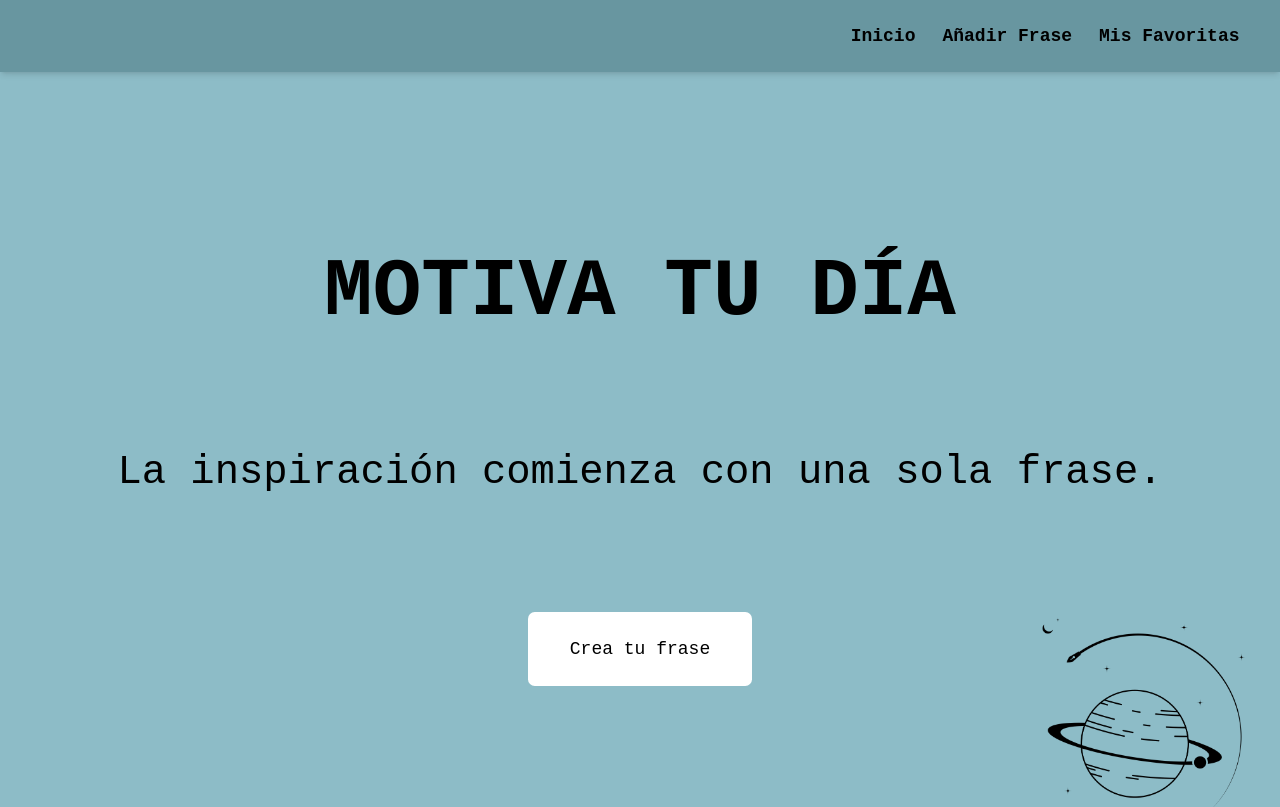
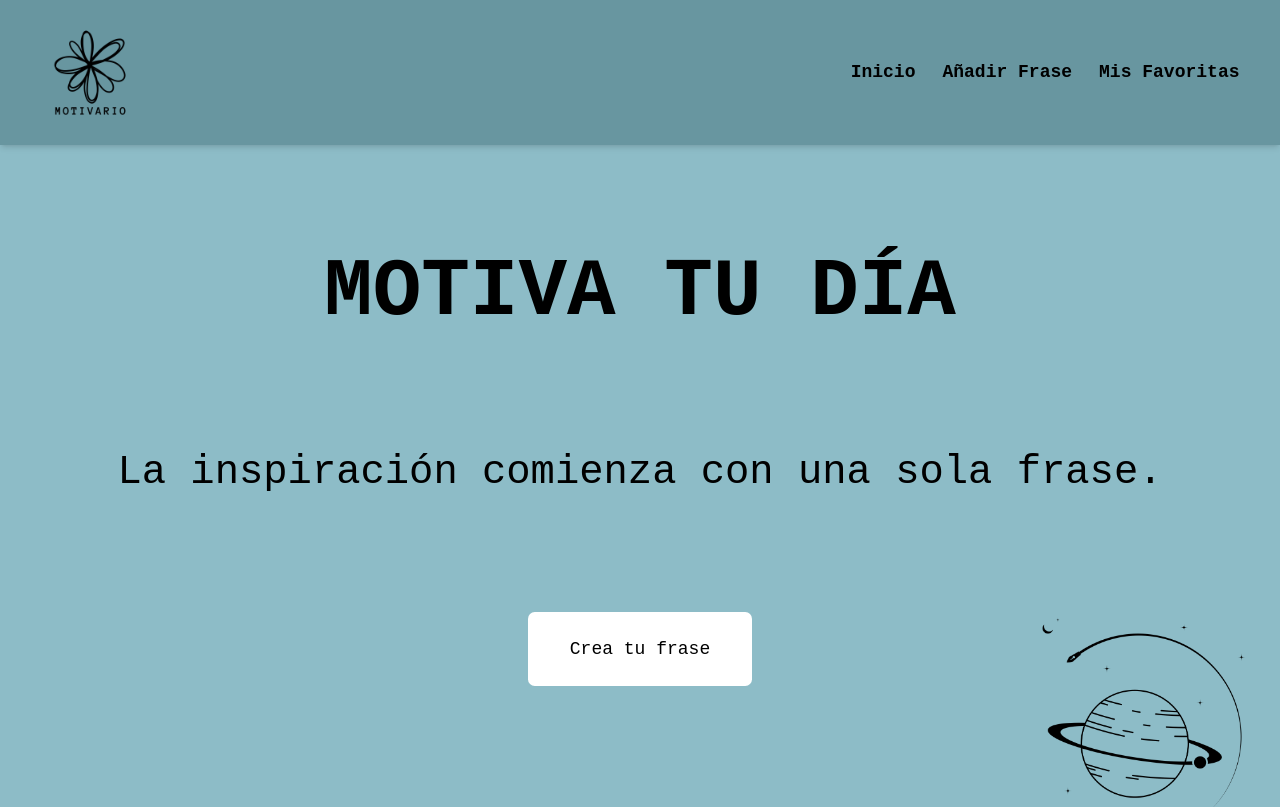
Before and after one commit to miaryl/p7_proyecto4, a React (Vite) app: page / in a window 1280 px wide. Shown: the top 807 px of the page. Built offline with nearby package versions, Linux system fonts and the light colour scheme; a web font is replaced by a local one.

Commit message:
Se agrega el logo y se posiciona a la izquierda, se enlaza con el inicio

```diff
--- a/src/components/NavBar.jsx
+++ b/src/components/NavBar.jsx
@@ -1,4 +1,5 @@
 import React, { useState } from "react";
+import logo from "../assets/logo.png";
 
 function Navbar() {
   const [menuOpen, setMenuOpen] = useState(false);
@@ -6,7 +7,10 @@ function Navbar() {
   return (
     <>
       <header className="fixed top-0 left-0 w-full z-50 shadow-md bg-[#6896a0ff]">
-        <nav className="flex justify-end items-center p-5 mx-4 relative">
+        <nav className="flex justify-between items-center p-5 mx-4 relative">
+            <a href="#inicio">
+              <img src={logo} alt="Logo" className="w-[100px] h-auto" />
+            </a>
           <button className="text-white text-3xl md:hidden cursor-pointer"
             onClick={() => setMenuOpen(!menuOpen)}
           >
```
Also changed, not shown: src/assets/logo.png (added).
